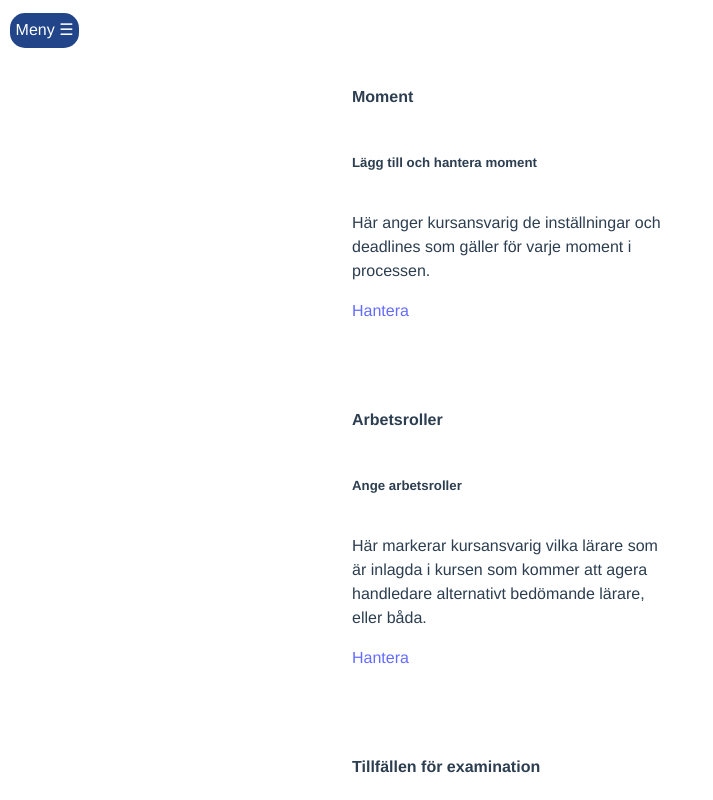
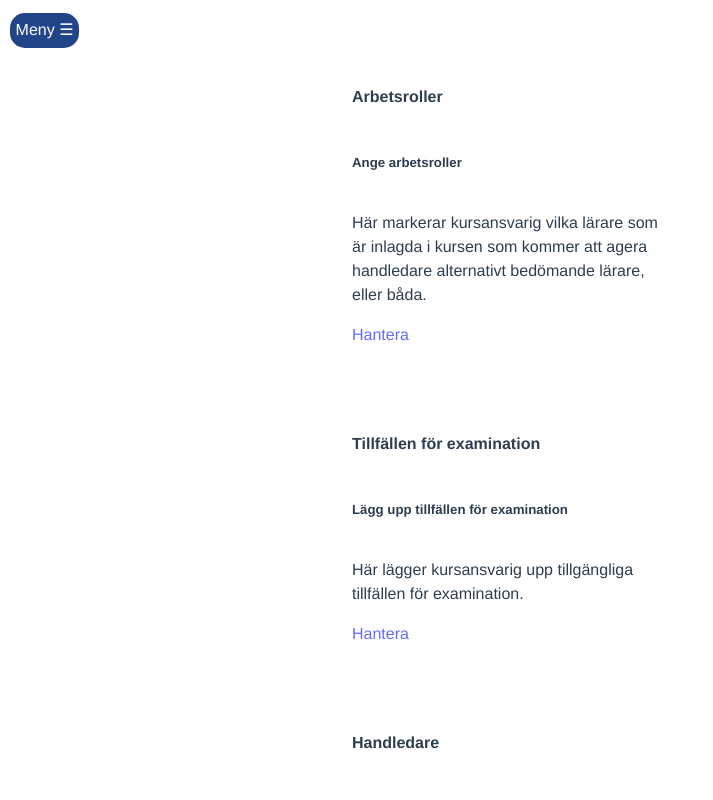
Before and after one commit to Francisco-fco/poc-pinia, a Vue app: page /my-page in a window 1280 px wide. Shown: the top 800 px of the page, without its empty margins (0-713 px from the left). Built offline with nearby package versions, Linux system fonts and the light colour scheme; what @fortawesome/pro-light-svg-icons, @fortawesome/pro-solid-svg-icons would draw is missing.

Commit message:
refactors MainView

```diff
--- a/src/Views/MainView.vue
+++ b/src/Views/MainView.vue
@@ -1,45 +1,15 @@
 <template>
-  <div class="row g-1">
-    <OptionCard
-      class="p-2"
-      :title="momentTitle"
-      :header="moment"
-      :text="momentText"
-      :btn="momentBtn"
-      :route="routeMomentList"
-    />
-    <OptionCard
-      class="p-2"
-      :title="manageStaffTitle"
-      :header="manageStaff"
-      :text="manageStaffText"
-      :btn="manageStaffBtn"
-      :route="routeStaffList"
-    />
-    <OptionCard
-      class="p-2"
-      :title="timeAndRoomTitle"
-      :header="timeAndRoom"
-      :text="timeAndRoomText"
-      :btn="timeAndRoomBtn"
-      :route="routeTimeAndRoom"
-    />
-    <OptionCard
-      class="p-2"
-      :title="connectStaffAndStudentsTitle"
-      :header="connectStaffAndStudents"
-      :text="connectStaffAndStudentsText"
-      :btn="connectStaffAndStudentsBtn"
-      :route="routeConnectStaffAndStudents"
-    />
-    <OptionCard
-      class="p-2"
-      :title="examinerTitle"
-      :header="examiner"
-      :text="examinerText"
-      :btn="examinerBtn"
-      :route="routeExaminerList"
-    />
+  <div class="row g-4">
+    <div class="col-lg-4" v-for="(card, index) in optionCards" :key="index">
+      <OptionCard
+        class="p-2"
+        :title="card.title"
+        :header="card.header"
+        :text="card.text"
+        :btn="card.btn"
+        :route="card.route"
+      />
+    </div>
   </div>
 </template>
 
@@ -53,72 +23,51 @@ export default defineComponent({
     OptionCard,
   },
   setup() {
-    const manageStaff = 'Arbetsroller';
-    const manageStaffTitle = 'Ange arbetsroller';
-    const manageStaffText =
-      'Här markerar kursansvarig vilka lärare som är inlagda i kursen som kommer att agera handledare alternativt bedömande lärare, eller båda.';
-    const manageStaffBtn = 'Hantera';
-    const routeStaffList = '/admin/personal-list';
-
-    const timeAndRoom = 'Tillfällen för examination';
-    const timeAndRoomTitle = 'Lägg upp tillfällen för examination';
-    const timeAndRoomText =
-      'Här lägger kursansvarig upp tillgängliga tillfällen för examination.';
-    const timeAndRoomBtn = 'Hantera';
-    const routeTimeAndRoom = '/course-manager/room-list';
-
-    const connectStaffAndStudents = 'Handledare';
-    const connectStaffAndStudentsTitle = 'Tilldela handledare';
-    const connectStaffAndStudentsText =
-      'Här tilldelar kursansvarig handledare till registrerade studentgrupper.';
-    const connectStaffAndStudentsBtn = 'Hantera';
-    const routeConnectStaffAndStudents = '/course-manager/studentgroup-list';
-
-    const moment = 'Moment';
-    const momentTitle = 'Lägg till och hantera moment';
-    const momentText =
-      'Här anger kursansvarig de inställningar och deadlines som gäller för varje moment i processen.';
-    const momentBtn = 'Hantera';
-    const routeMomentList = '/course-manager/moment-list';
-
-    const examiner = 'Bedömande lärare';
-    const examinerTitle =
-      'Tilldela bedömande lärare och tillfällen för examination';
-    const examinerText =
-      'Här tilldelar kursansvarig bedömande lärare och examinationstillfälle till registrerade studentgrupper.';
-    const examinerBtn = 'Hantera';
-    const routeExaminerList = '/examiner/examination-list';
+    const optionCards = [
+      {
+        header: 'Arbetsroller',
+        title: 'Ange arbetsroller',
+        text:
+          'Här markerar kursansvarig vilka lärare som är inlagda i kursen som kommer att agera handledare alternativt bedömande lärare, eller båda.',
+        btn: 'Hantera',
+        route: '/admin/personal-list',
+      },
+      {
+        header: 'Tillfällen för examination',
+        title: 'Lägg upp tillfällen för examination',
+        text:
+          'Här lägger kursansvarig upp tillgängliga tillfällen för examination.',
+        btn: 'Hantera',
+        route: '/course-manager/room-list',
+      },
+      {
+        header: 'Handledare',
+        title: 'Tilldela handledare',
+        text:
+          'Här tilldelar kursansvarig handledare till registrerade studentgrupper.',
+        btn: 'Hantera',
+        route: '/course-manager/studentgroup-list',
+      },
+      {
+        header: 'Moment',
+        title: 'Lägg till och hantera moment',
+        text:
+          'Här anger kursansvarig de inställningar och deadlines som gäller för varje moment i processen.',
+        btn: 'Hantera',
+        route: '/course-manager/moment-list',
+      },
+      {
+        header: 'Bedömande lärare',
+        title: 'Tilldela bedömande lärare och tillfällen för examination',
+        text:
+          'Här tilldelar kursansvarig bedömande lärare och examinationstillfälle till registrerade studentgrupper.',
+        btn: 'Hantera',
+        route: '/examiner/examination-list',
+      },
+    ];
 
     return {
-      manageStaff,
-      manageStaffTitle,
-      manageStaffText,
-      manageStaffBtn,
-      routeStaffList,
-
-      timeAndRoom,
-      timeAndRoomTitle,
-      timeAndRoomText,
-      timeAndRoomBtn,
-      routeTimeAndRoom,
-
-      connectStaffAndStudents,
-      connectStaffAndStudentsTitle,
-      connectStaffAndStudentsText,
-      connectStaffAndStudentsBtn,
-      routeConnectStaffAndStudents,
-
-      moment,
-      momentTitle,
-      momentText,
-      momentBtn,
-      routeMomentList,
-
-      examiner,
-      examinerTitle,
-      examinerText,
-      examinerBtn,
-      routeExaminerList,
+      optionCards,
     };
   },
 });
```
